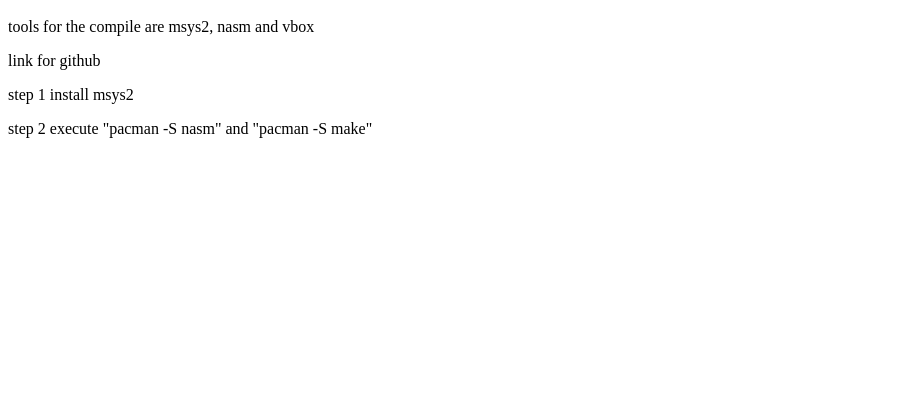
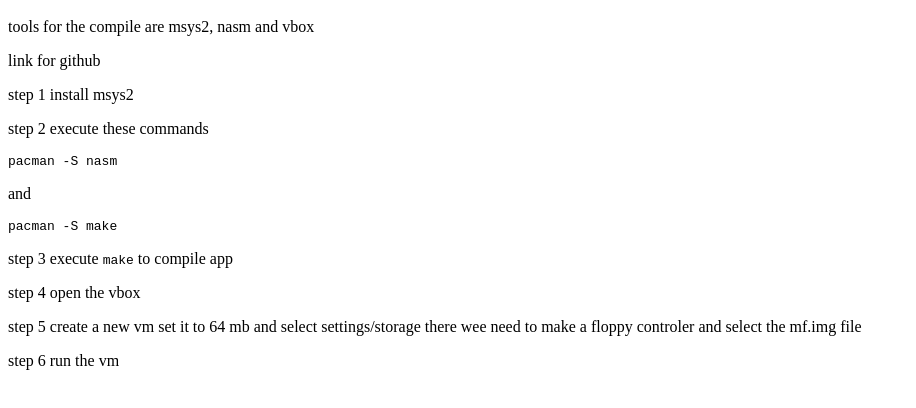
Before and after one commit to vuki-devexe/vukios, a plain HTML site: page index.html in a window 1280 px wide. Shown: the part 48-456 px from the top of the page, without its empty margins (0-916 px from the left). Drawn offline with Linux system fonts and the light colour scheme.

Commit message:
Update index.html

```diff
--- a/index.html
+++ b/index.html
@@ -3,4 +3,9 @@
 <a herf="https://github.com/rocky-devexe/rockyos">link for github</a>
 
 <p>step 1 install msys2</p>
-<p>step 2 execute "pacman -S nasm" and "pacman -S make"</p>
+<p>step 2 execute  these commands</p>
+<code>pacman -S nasm</code><p> and </p> <code>pacman -S make</code>
+<p>step 3 execute <code>make</code> to compile app</p>
+<p>step 4 open the vbox</p>
+<p>step 5 create a new vm set it to 64 mb and select settings/storage there wee need to make a floppy controler and select the mf.img file</p>
+<p>step 6 run the vm</p>
```
